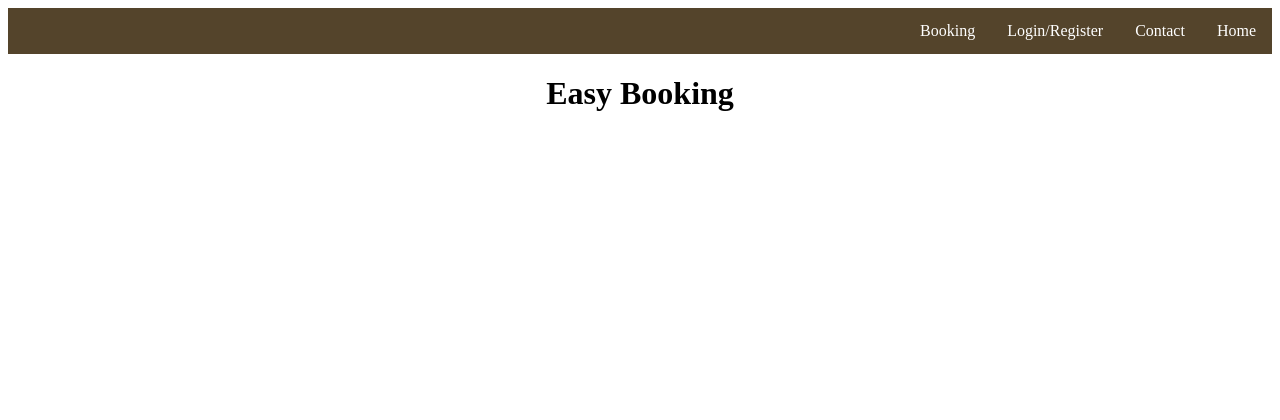
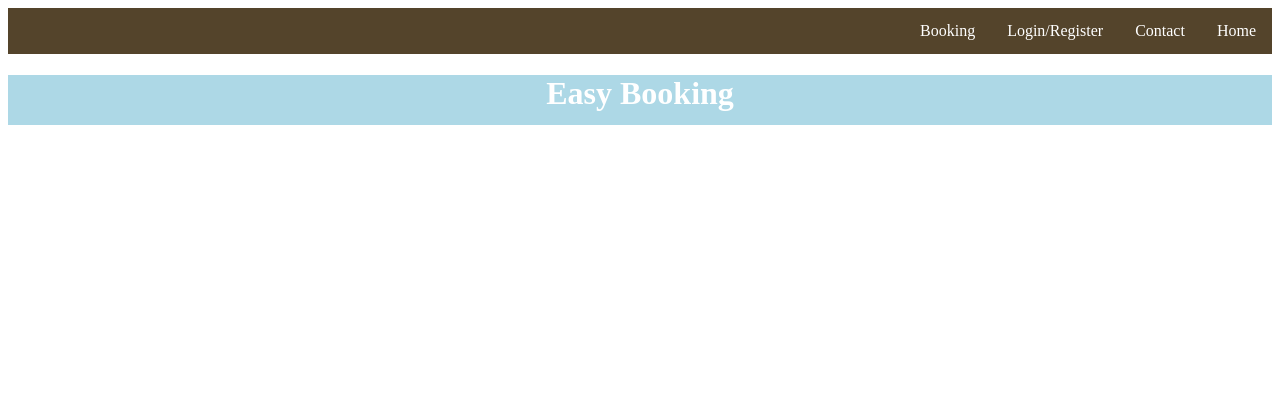
Before and after one commit to WintonChurchill/205.2-Project-Development, a Django app: page /Home in a window 1280 px wide. Shown: the top 420 px of the page. Run offline with Django 5.2, Linux system fonts and the light colour scheme.

Commit message:
updated home.css + Home.html

```diff
--- /dev/null
+++ b/Frontend-Django/BookingSystem205/App/static/home.css
@@ -0,0 +1,6 @@
+h1{
+    background-color: lightblue;
+    height:50px;
+    color:white;
+    size: 100px;
+}
--- a/Frontend-Django/BookingSystem205/App/templates/Home.html
+++ b/Frontend-Django/BookingSystem205/App/templates/Home.html
@@ -1,7 +1,7 @@
+
 <!DOCTYPE html>
 <html lang="en">
 {% load static %}
-
 
 <head>
 
@@ -12,8 +12,11 @@
     <meta charset="utf-8"/>
     <meta name="viewport" content="width=device,width, initial-scale=1"/>
 
-    <!--CSS connect-->
+    <!--CSS connect - Main-->
     <link rel="stylesheet" href="{% static 'main.css' %}"/>
+
+    <!--CSS connect - home.css -->
+    <link rel="stylesheet" href="{% static 'home.css' %}"/>
 
 </head>
 <body>
@@ -28,6 +31,10 @@
 
     </ul>
 
+    <div class="">
+
+    </div>
+
     <h1><bold>Easy Booking</bold></h1>
 
     {% endblock %}
```
